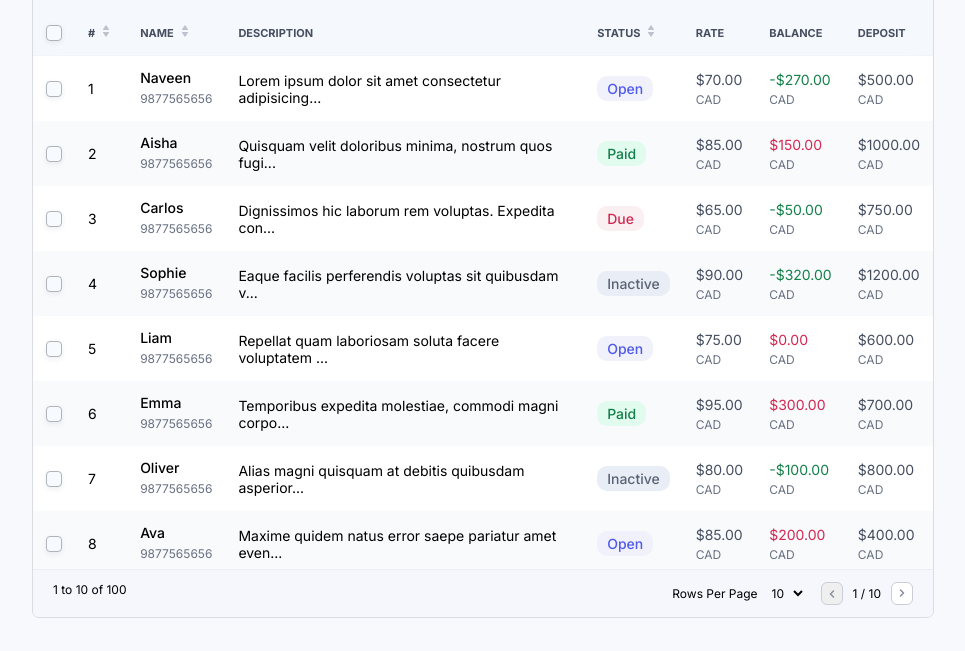
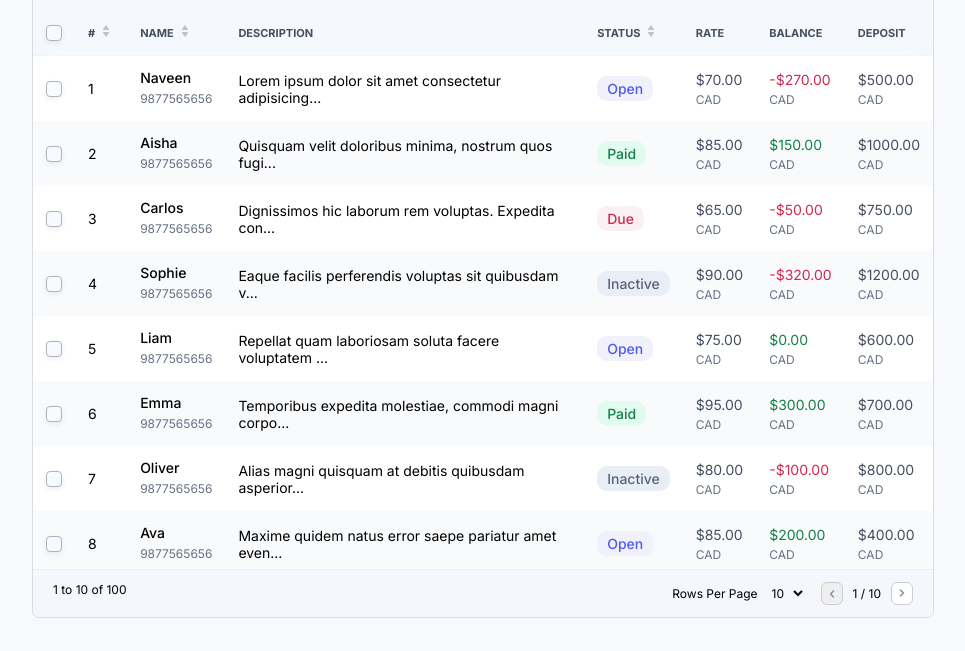
Before and after one commit to nvenkm/aspirehive-table, a plain HTML site: page index.html in a window 1280 px wide. Shown: the part 71-722 px from the top of the page, without its empty margins (157-1122 px from the left). Drawn offline with Linux system fonts and the light colour scheme.

Commit message:
Colors mismatch bug fix

```diff
--- a/styles.css
+++ b/styles.css
@@ -241,11 +241,11 @@
 }
 
 .negative-balance {
-    color: rgba(20, 128, 74, 1);
+  color: rgba(209, 41, 83, 1);
 }
 
 .positive-balance {
-    color: rgba(209, 41, 83, 1);
+  color: rgba(20, 128, 74, 1);
 }
 
 .name-div {
```
Lines whose indentation alone changed are shown as unchanged.
